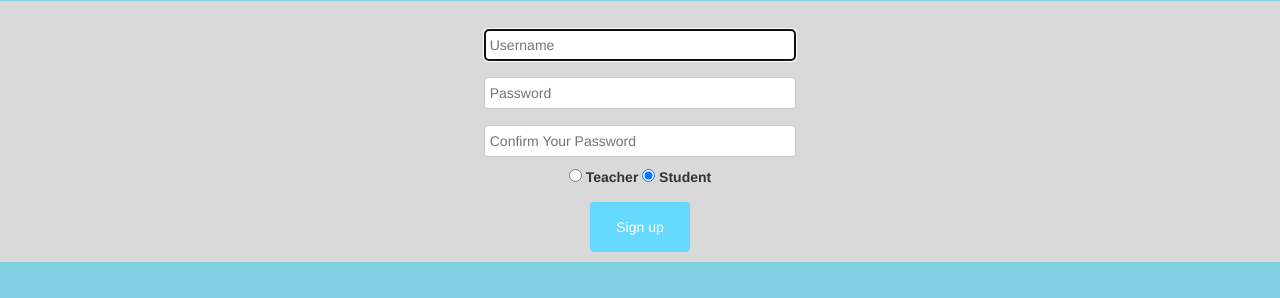
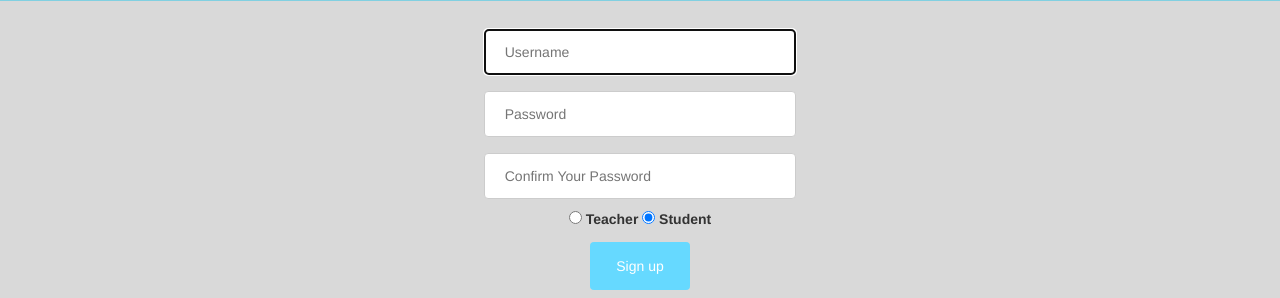
Before and after one commit to Carbonec2/ConULearn, a PHP site: page /index.php?page=registration in a window 1280 px wide. Shown: the part 559-857 px from the top of the page. Before the commit the page ends 821 px from the top, so only its background shows below. Run offline with PHP 8.4, Linux system fonts and the light colour scheme; some libraries are stand-ins or nearby versions.

Commit message:
removed inline css for registration page

```diff
--- a/pages/registration.php
+++ b/pages/registration.php
@@ -1,13 +1,13 @@
 <div id="mainPanel" class="container-fluid text-center">
     <div id="messageBox"></div><br/>
-    <input type="text" class="standardField" id="txtUser" placeholder="Username" style="border-radius:4px;padding:5px; display:inline-block;"/>
+    <input type="text" class="standardField" id="txtUser" placeholder="Username" />
     <br/>
-    <input type="password" class="standardField" id="txtPassword" placeholder="Password" style="border-radius:4px;padding:5px; display:inline-block;"/>
+    <input type="password" class="standardField" id="txtPassword" placeholder="Password" />
     <br/>
-       <input type="password" class="standardField" id="txtConfirmPassword" placeholder="Confirm Your Password" style="border-radius:4px;padding:5px; display:inline-block;"/>
+       <input type="password" class="standardField" id="txtConfirmPassword" placeholder="Confirm Your Password" />
     <br/>
 	<label><input type="radio" name="Rights_id" value="1"> Teacher</input></label>
 	<label><input type="radio" name="Rights_id" value="2" checked="checked"> Student</input></label>
 	<br/>
-    <input type="button" value="Sign up" id="btnSignup" class="formsButton" style="width:100px; height:50px; display:inline-block; margin:10px;"/>
+    <input type="button" value="Sign up" id="btnSignup" class="formsButton" />
 </div>
```
